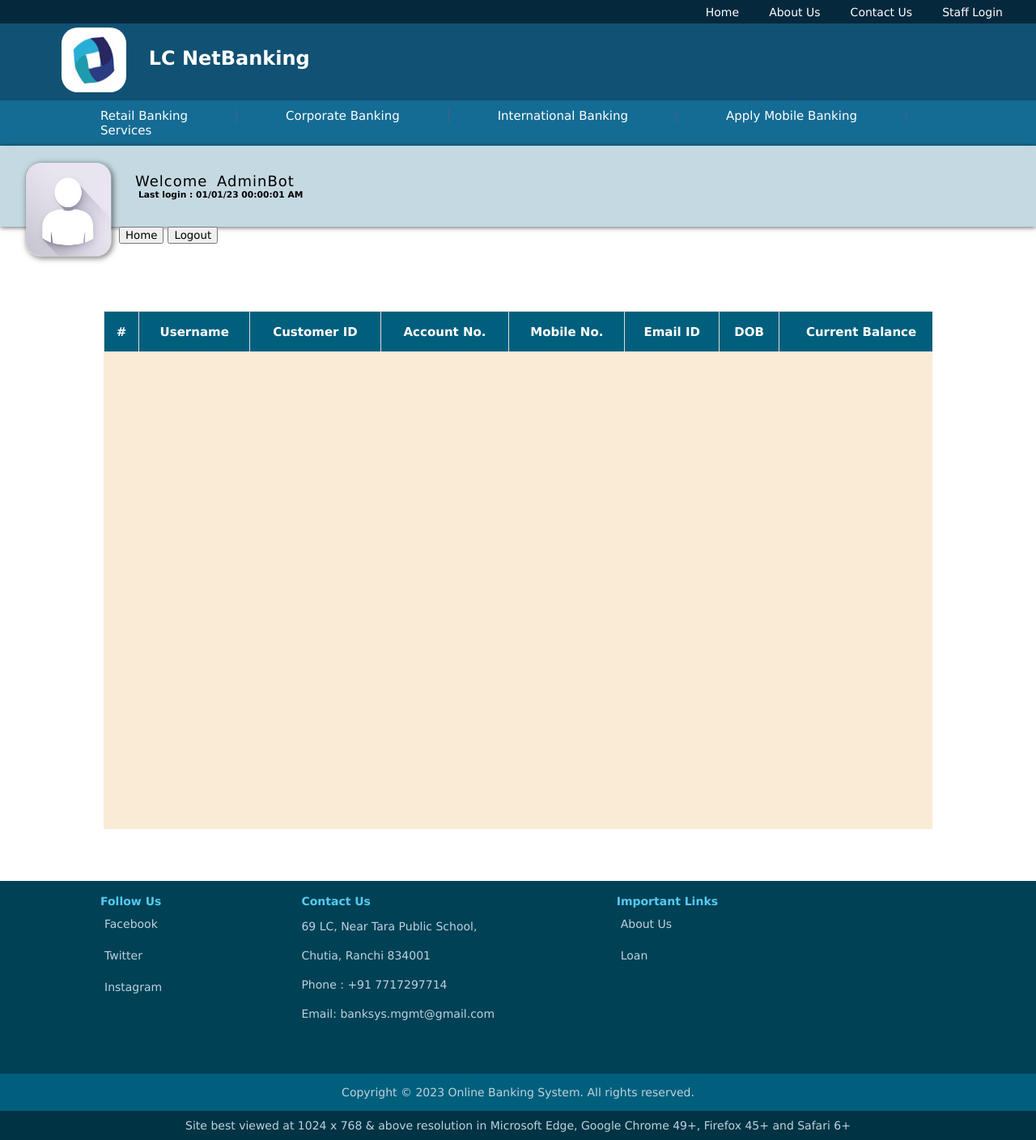
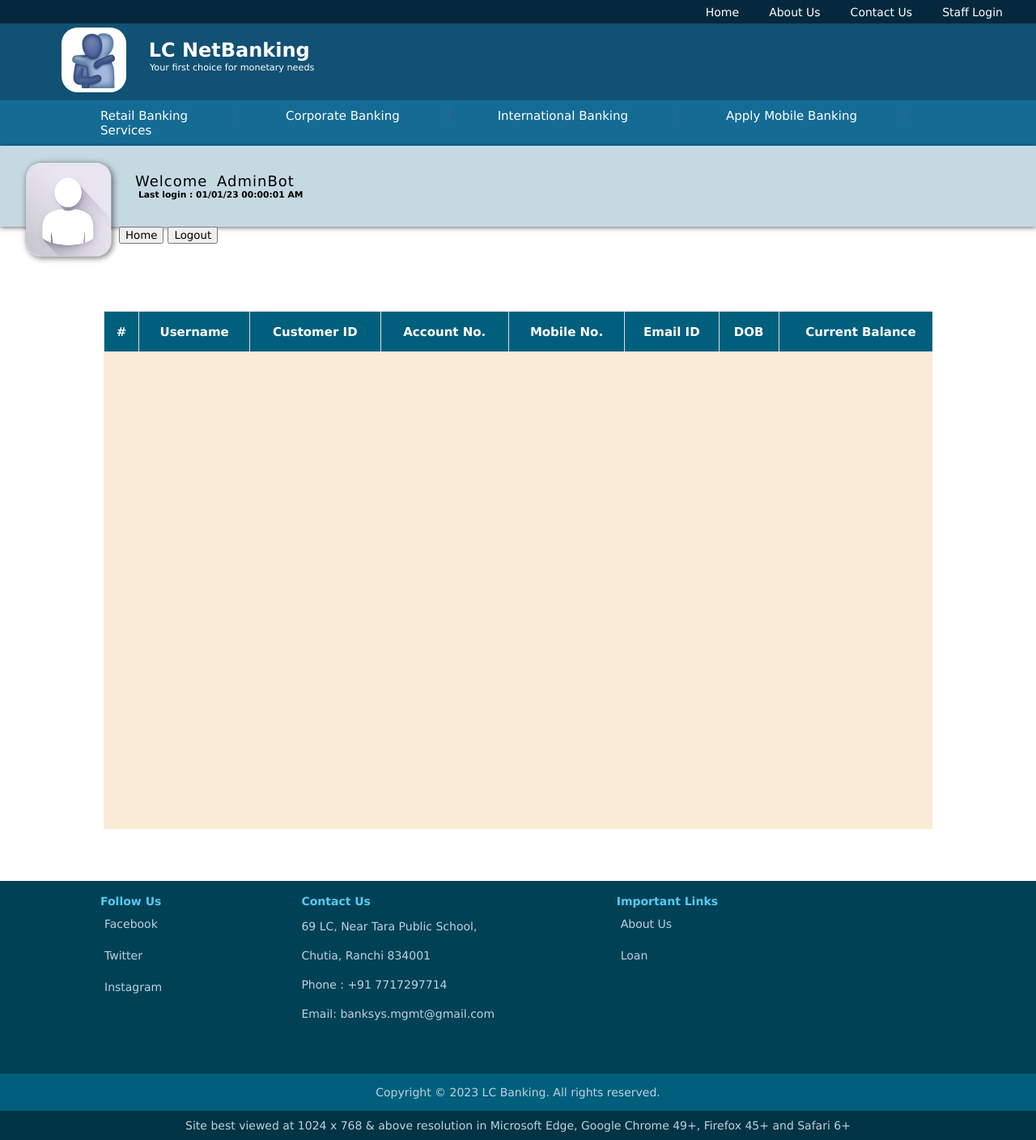
Before and after one commit to botman55/Bankingsys, a PHP site: page /active_customers.php in a window 1280 px wide. Shown: the whole page at 81% size. Run offline with PHP 8.4, Linux system fonts and the light colour scheme; a user stored in the database is signed in; data comes from the database, SQL or seed files in the repository; data that the repository does not hold is empty.

Commit message:
version 1.5

```diff
--- a/active_customers.php
+++ b/active_customers.php
@@ -24,7 +24,7 @@
 			   <th>DOB</th>
 			   <th>Current Balance</th>
 			   <th>PAN</th>
-			   <th>Citizenship</th>
+			   <th>Aadhar No.</th>
 			   <th>Debit Card No.</th>
 			   <th>CVV</th>
 			   <th>Last_Login</th>
@@ -53,13 +53,13 @@
 			<td>'.$row['Mobile_no'].'</td>
 			<td>'.$row['Email_ID'].'</td>
 			<td>'.$row['DOB'].'</td>
-			<td>$'.$row['Current_Balance'].'</td>
+			<td>&#8377;'.$row['Current_Balance'].'</td>
 			<td>'.$row['PAN'].'</td>
 			<td>'.$row['AADHAAR_NO'].'</td>
 			<td>'.$row['Debit_Card_No'].'</td>
 			<td>'.$row['CVV'].'</td>
 			<td>'.$row['Last_Login'].'</td>
-			<td>$'.$row['LastTransaction'].'</td>
+			<td>&#8377;'.$row['LastTransaction'].'</td>
 			<td>'.$row['Account_Status'].'</td>
 			</tr>';
 	}
--- a/css/header.css
+++ b/css/header.css
@@ -47,7 +47,7 @@
   color: white;
   display: inline-block;
   position: relative;
-  margin-top: 2.3%;
+  margin-top: 1.5%;
   left: 2.2%;
   /* //font-size: 24px; */
   font-size: 1.5em;
@@ -63,6 +63,14 @@
   font-size: 0.701em;
   font-family: verdana;
   transition-duration: 0.8s;
+}
+.name h7{
+  color: white;
+  display: inline-block;
+  position: relative;
+  margin-top: 1px;
+  left: 2.3%;
+  font-size: 0.701em;
 }
 
 .logo {
--- a/cust_regfrm_confirm.php
+++ b/cust_regfrm_confirm.php
@@ -147,7 +147,7 @@
 // 		unset($_SESSION['$cust_acopening']);
 //--------------------------------------------------------------------------------------
 
-	echo  '<script>alert("Application submitted successfully\n\nApplication number : '.$application_no.'\n\nPlease visit bank with application number for account approval\n\nHint: From staff login, approve application")
+	echo  '<script>alert("Application submitted successfully\n\nApplication number : '.$application_no.'\n\nPlease visit bank with application number for account approval\n")
 			location="index.php"
 			</script>';
 
--- a/cust_statement.php
+++ b/cust_statement.php
@@ -72,7 +72,7 @@
 			<td>'.$row['Description'].'</td>
 			<td>'.$row['Cr_amount'].'</td>
 			<td>'.$row['Dr_amount'].'</td>
-			<td>$'.$row['Net_Balance'].'</td>
+			<td>&#8377;'.$row['Net_Balance'].'</td>
 			</tr>';
 	}
 
--- a/customer_profile.php
+++ b/customer_profile.php
@@ -35,7 +35,7 @@
                 <label>Account Number : <?php echo $_SESSION['Account_No']; ?></label>
                  <label>Account Name : <?php echo $_SESSION['Username']; ?></label>
                 <label>Account Type : <?php echo $_SESSION['Account_type']; ?></label>
-                <label>Available Balance : &#8377;<?php echo $current_bal ; ?></label>
+                <label>Available Balance : &#8377;<?php echo $current_bal; ?></label>
             </div>
     <div class="statement">
                 <label class="heading">Bank Statement</label>
@@ -66,7 +66,7 @@
 			<td>'.$row['Description'].'</td>
 			<td>'.$row['Cr_amount'].'</td>
 			<td>'.$row['Dr_amount'].'</td>
-			<td>$'.$row['Net_Balance'].'</td>
+			<td>&#8377;'.$row['Net_Balance'].'</td>
 			</tr>';
 	}
 
--- a/ebanking_reg_form.php
+++ b/ebanking_reg_form.php
@@ -17,7 +17,7 @@
             <input type="text" name="mobile" placeholder="Registered Mobile (10 Digit)" required />
             <input type="text" name="pan_no" placeholder="PAN Number" required />
             <input type="text" name="dob" placeholder="Date of Birth" onfocus="(this.type='date')" required />
-            <input type="text" name="last_trans" placeholder="Last Transaction ($)"required />
+            <input type="text" name="last_trans" placeholder="Last Transaction (Rs.)"required />
             <input type="password" name="password" placeholder="Password" minlength=7 required/>
             <input type="password" name="cnfrm_password" placeholder="Confirm Password" required/>
             <input type="submit" name="submit" value="Submit"/>
--- a/footer.php
+++ b/footer.php
@@ -40,7 +40,7 @@
 
 </div>
     <div class="copyright">
-        <span>Copyright &copy; 2023 Online Banking System. All rights reserved.</span>
+        <span>Copyright &copy; 2023 LC Banking. All rights reserved.</span>
     </div>
 
     <div class="bestview">
--- a/header.php
+++ b/header.php
@@ -12,11 +12,12 @@
 	 <a href="index.php">
 		<div class="logo-name">
 			<div class="logo">
-             <img class="logo_img" src="img/chase.jpg">
+             <img class="logo_img" src="img/lc.png">
 			</div>
 
 			<div class="name">
-				<h5> LC NetBanking</h5></a><br>
+				<h5>LC NetBanking</h5><br>
+			<h7>Your first choice for monetary needs</h7></a><br>
 
 			</div>
         </div>
--- a/index.php
+++ b/index.php
@@ -2,7 +2,7 @@
 <title>LC NetBanking</title>
 <head>
    <link rel="stylesheet" type="text/css" href="css/index.css">
-   <link rel="shortcut icon" href="img/chase.jpg">
+   <link rel="shortcut icon" href="img/lc.png">
     </head>
 
 <body>
--- a/view_customer_by_acc_no.php
+++ b/view_customer_by_acc_no.php
@@ -36,7 +36,7 @@
                 <label>Account Type : '.$row['Account_type']. '</label>
                 <label>IFSC Code : '.$row['IFSC_Code']. '</label>
                 <label>Branch : '.$row['Branch'].'</label>
-                <label>Available Balance : $'.$row['Current_Balance'].'</label>
+                <label>Available Balance : &#8377;'.$row['Current_Balance'].'</label>
                 <label>Mobile No : '.$row['Mobile_no'].'</label>
                 <label>Debit Card No : '.$row['Debit_Card_No'].'</label>
                 <label>Nominee Name : '.$row['Nominee_name'].'</label>
```
Also changed, not shown: img/LC1.jpg (added), img/hug.png (added), img/lc.png (added).
